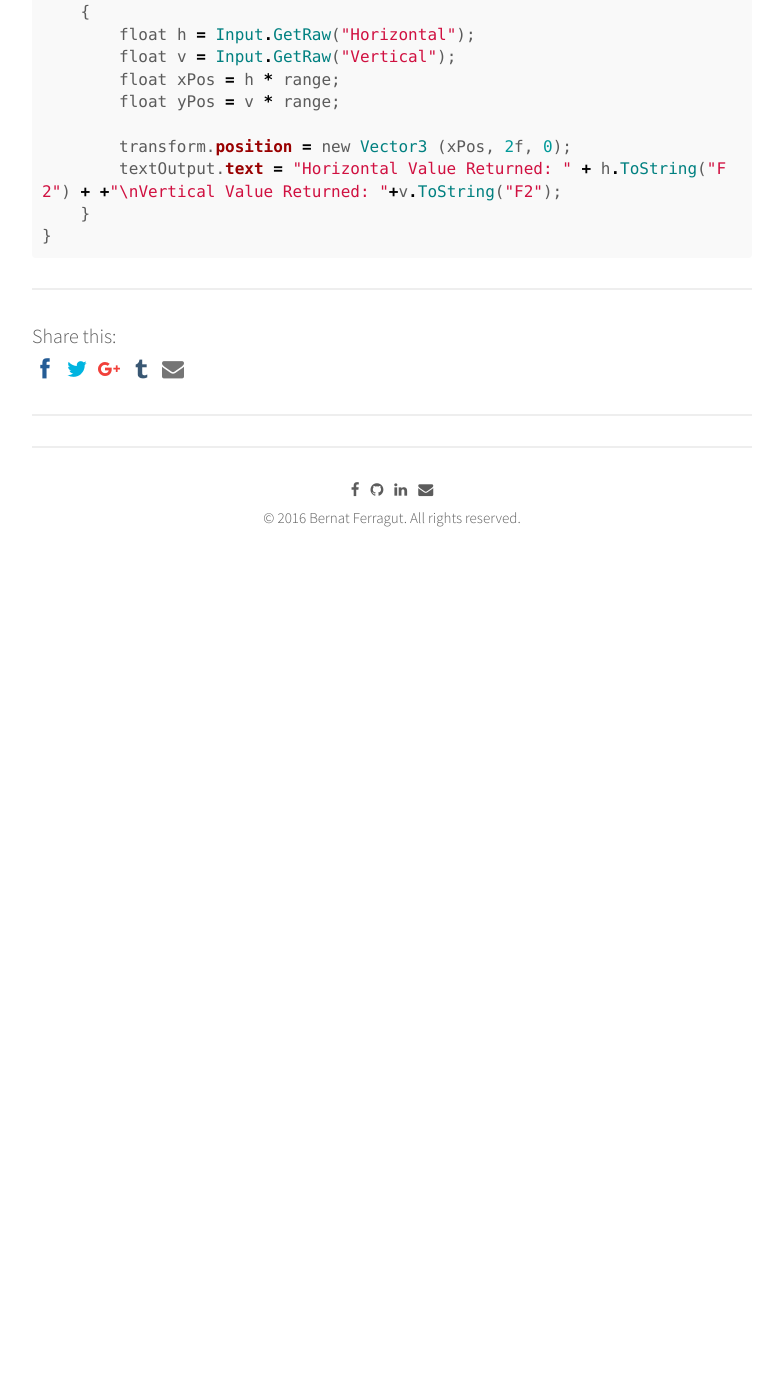
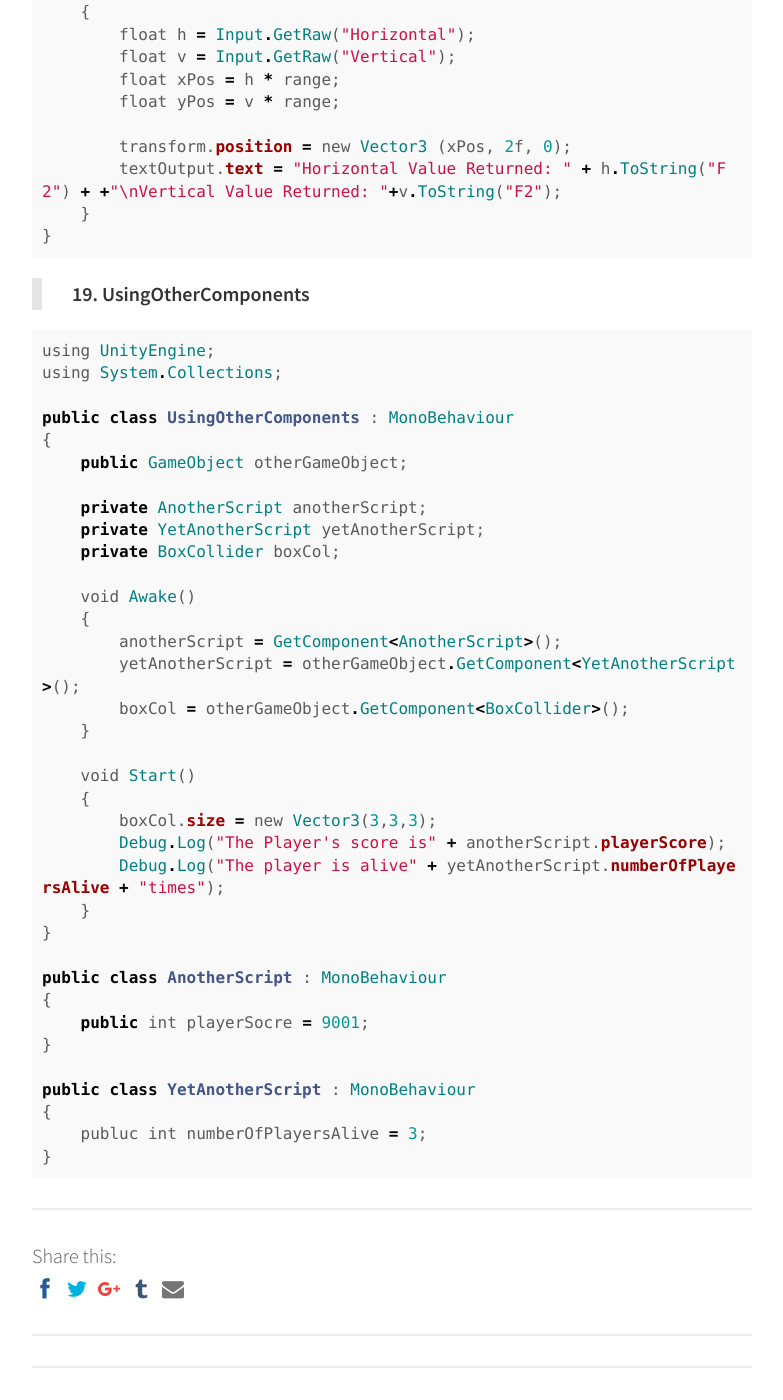
Before and after one commit to bernatferragut/FutureWeb-blog, a Jekyll site: the page built from _posts/30-11-16-VR-Scripting in Unity.md, in a window 1280 px wide and 1400 px high, scrolled down 15773 px. Shown: the whole window, without its empty margins (248-1031 px from the left). Built offline with Jekyll 4.4.1, drawn with Linux system fonts in a browser that asks for light colours; nearby versions of some CDN libraries; comment, search, counter and statistics services are not loaded; before the commit the page ends 16403 px from its top, so only the background shows below that.

Commit message:
Update 30-11-16-VR-Scripting in Unity.md
UsingOtherComponents script

````diff
--- a/_posts/30-11-16-VR-Scripting in Unity.md
+++ b/_posts/30-11-16-VR-Scripting in Unity.md
@@ -716,3 +716,42 @@ public class DualAxisExample : MonoBehaviour
     }
 }
 ```
+> **19. UsingOtherComponents**
+
+```ruby
+using UnityEngine;
+using System.Collections;
+
+public class UsingOtherComponents : MonoBehaviour
+{
+    public GameObject otherGameObject;
+
+    private AnotherScript anotherScript;
+    private YetAnotherScript yetAnotherScript;
+    private BoxCollider boxCol;
+
+    void Awake()
+    {
+        anotherScript = GetComponent<AnotherScript>();
+        yetAnotherScript = otherGameObject.GetComponent<YetAnotherScript>();
+        boxCol = otherGameObject.GetComponent<BoxCollider>();
+    }
+
+    void Start()
+    {
+        boxCol.size = new Vector3(3,3,3);
+        Debug.Log("The Player's score is" + anotherScript.playerScore);
+        Debug.Log("The player is alive" + yetAnotherScript.numberOfPlayersAlive + "times");
+    }
+}
+
+public class AnotherScript : MonoBehaviour
+{
+    public int playerSocre = 9001;
+}
+
+public class YetAnotherScript : MonoBehaviour
+{
+    publuc int numberOfPlayersAlive = 3;
+}
+```
````
